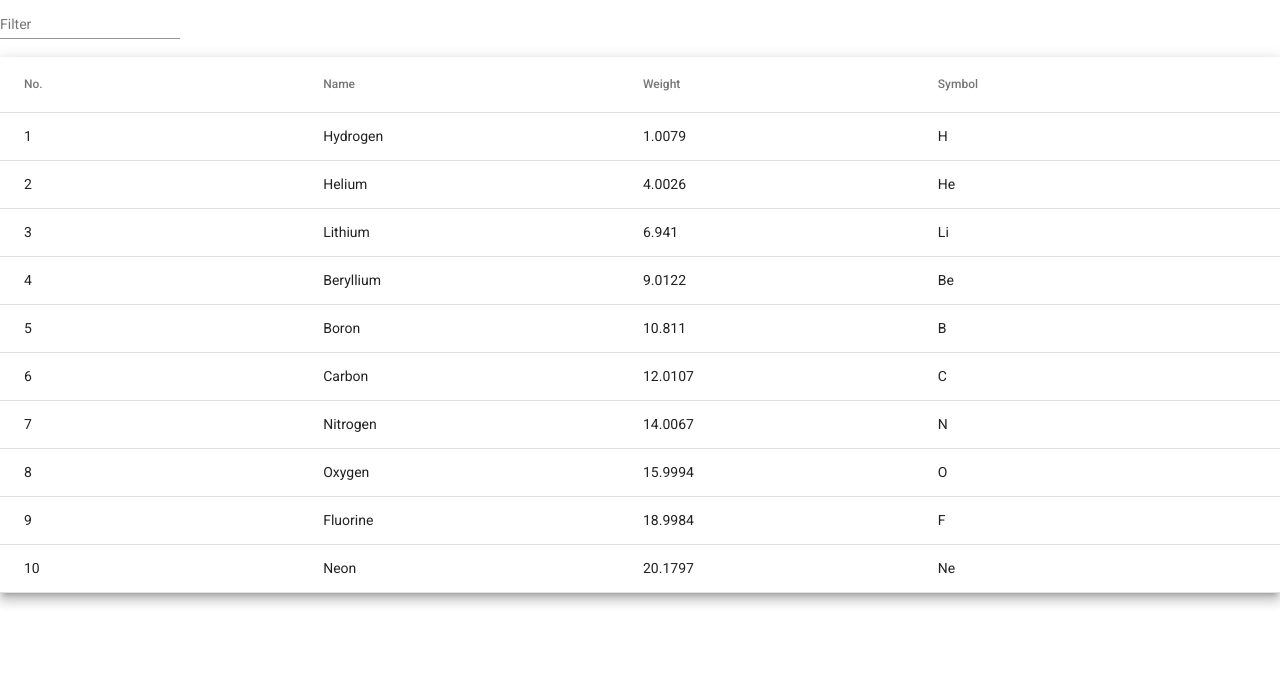
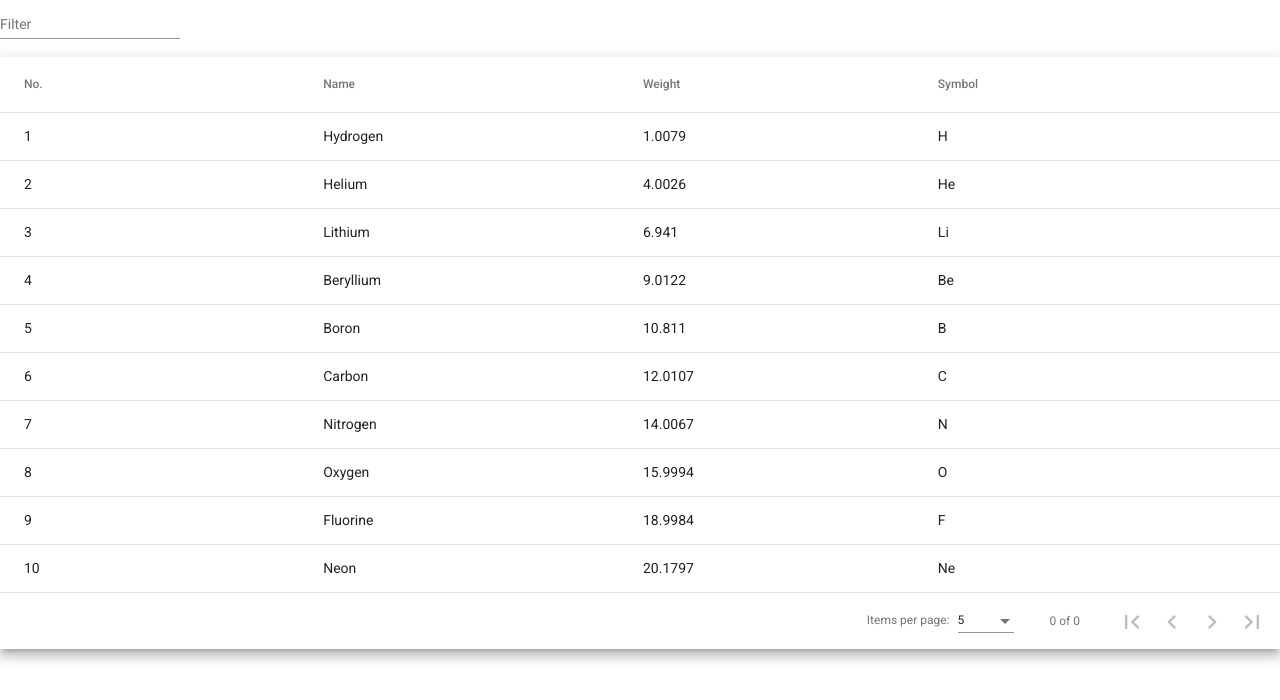
Before and after one commit to brrbaral/Ang-MaterialPractice, an Angular app: page / in a window 1280 px wide. Shown: the top 700 px of the page. Built offline with nearby package versions, Linux system fonts and the light colour scheme.

Commit message:
table pagination either 5 10 or 20 row per page

```diff
--- a/src/app/app.component.html
+++ b/src/app/app.component.html
@@ -3,7 +3,8 @@
   <input  (keyup)="applyFilter($event.target.value)" matInput placeholder="Filter">
 </mat-form-field>
 
-<table mat-table [dataSource]="dataSource" matSort class="mat-elevation-z8">
+<div class="mat-elevation-z8">
+<table mat-table [dataSource]="dataSource" matSort >
 
   <!--- Note that these columns can be defined in any order.
         The actual rendered columns are set as a property on the row definition" -->
@@ -35,3 +36,5 @@
   <tr mat-header-row *matHeaderRowDef="displayedColumns"></tr>
   <tr mat-row  (click)="logData(row)" *matRowDef="let row; columns: displayedColumns;"></tr>
 </table>
+<mat-paginator [pageSizeOptions]="[5,10,20]" showFirstLastButtons></mat-paginator>
+</div>
--- a/src/app/app.component.ts
+++ b/src/app/app.component.ts
@@ -2,6 +2,7 @@
 import {MatTableDataSource} from '@angular/material/table';
 import {MatSort} from '@angular/material/sort';
 import {ViewChild} from '@angular/core';
+import {MatPaginator} from '@angular/material/paginator';
 // import {MatSnackBar} from '@angular/material/snack-bar';
 import {MatDialog} from '@angular/material/dialog';
 // import {DialogExampleComponent} from './dialog-example/dialog-example.component';
@@ -37,8 +38,10 @@
   dataSource = new MatTableDataSource(ELEMENT_DATA);
 
   @ViewChild(MatSort) sort: MatSort;
+  @ViewChild(MatPaginator) paginator: MatPaginator;
   ngOnInit(): void {
     this.dataSource.sort = this.sort;
+    this.dataSource.paginator = this.paginator;
   }
 
   logData(row){
--- a/src/app/material.module.ts
+++ b/src/app/material.module.ts
@@ -28,6 +28,7 @@
 import {MatTooltipModule} from '@angular/material/tooltip';
 import {MatDialogModule} from '@angular/material/dialog';
 import {MatSortModule} from '@angular/material/sort';
+import {MatPaginatorModule} from '@angular/material/paginator';
 
 @NgModule({
   exports: [
@@ -62,6 +63,7 @@
     MatTooltipModule,
     MatDialogModule,
     MatSortModule,
+    MatPaginatorModule,
   ]
 })
 export class MaterialModule {}
```
